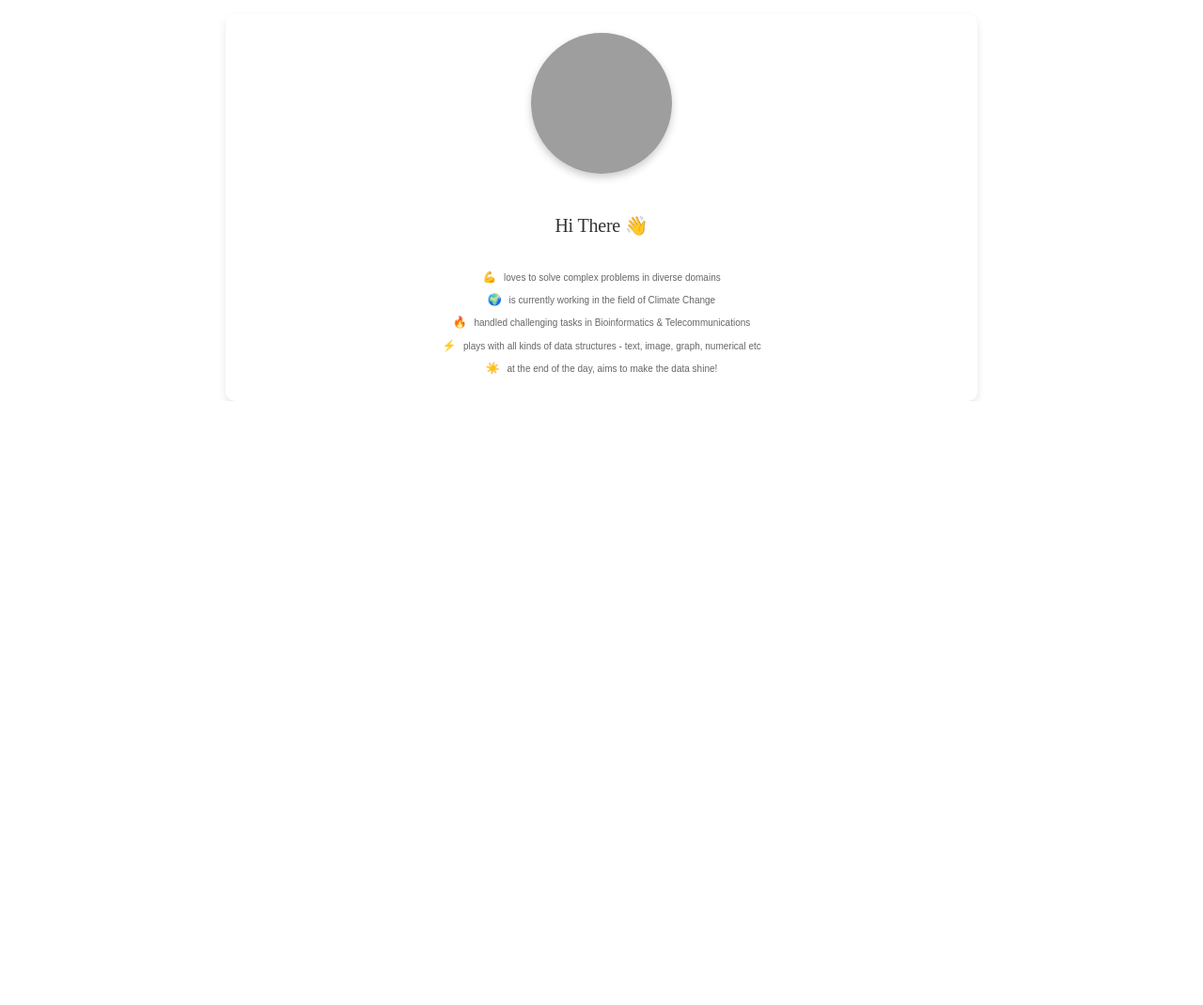
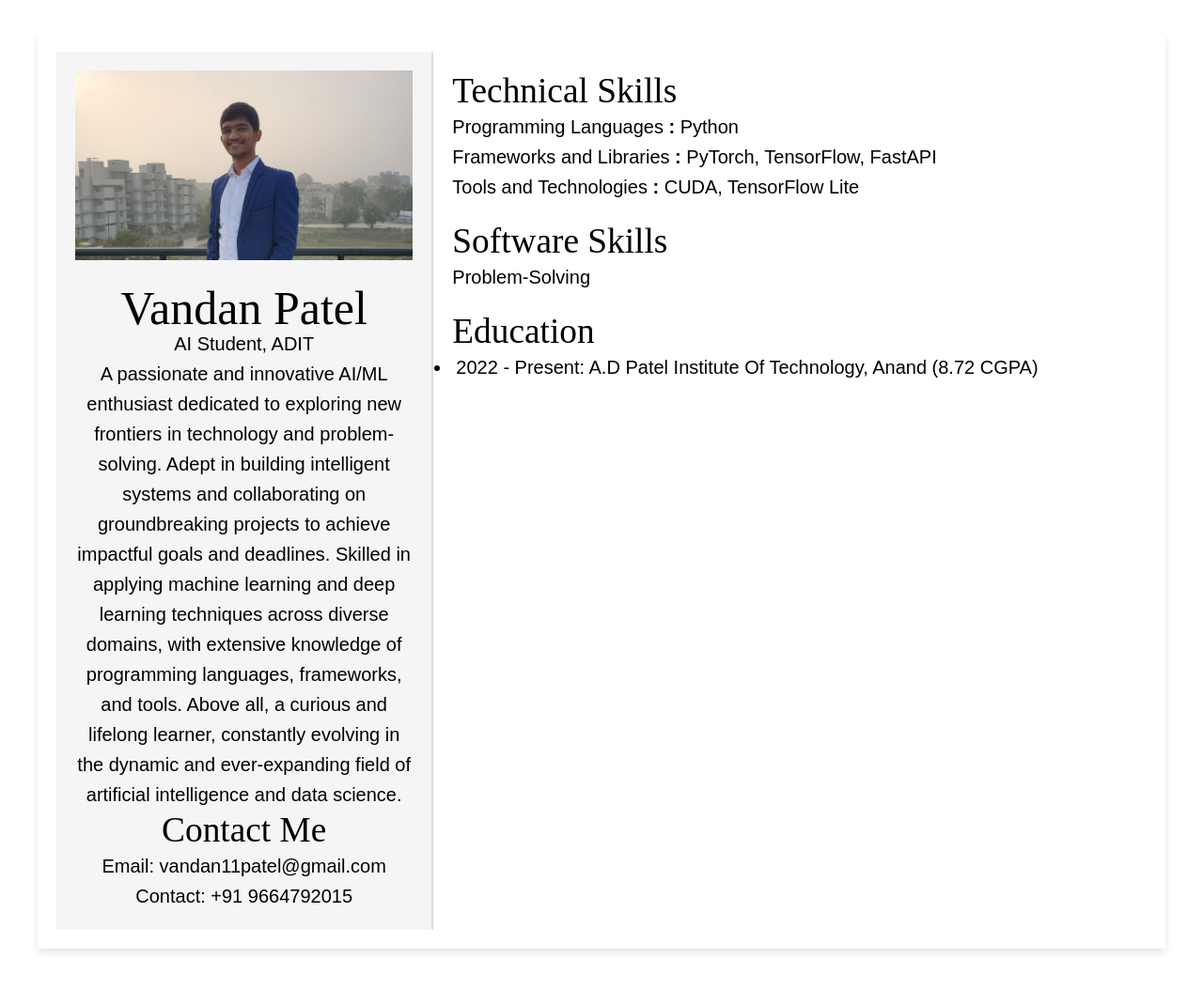
Before and after one commit to patelvandan11/flask12, a Flask app: page /about in a window 1280 px wide. Shown: the part 87-1157 px from the top of the page at 94% size. Before the commit the page ends 514 px from the top, so only its background shows below. Run offline with Flask 2, Linux system fonts and the light colour scheme; grey boxes are pictures that could not be loaded.

Commit message:
add about page also , improve css

```diff
--- a/app.py
+++ b/app.py
@@ -96,18 +96,7 @@ def karl_pearson_out():
 # About route
 @app.route('/about')
 def about():
-    user_info = {
-        "name": "Hi There 👋",
-        "description": [
-            {"emoji": "💪", "text": "loves to solve complex problems in diverse domains"},
-            {"emoji": "🌍", "text": "is currently working in the field of Climate Change"},
-            {"emoji": "🔥", "text": "handled challenging tasks in Bioinformatics & Telecommunications"},
-            {"emoji": "⚡", "text": "plays with all kinds of data structures - text, image, graph, numerical etc"},
-            {"emoji": "☀️", "text": "at the end of the day, aims to make the data shine!"},
-        ],
-        "profile_image": "profile.jpg",
-    }
-    return render_template("about.html", user_info=user_info)
+    return render_template("about.html")
 
 
 # Contact route
@@ -118,15 +107,18 @@ def contact():
 # blog route
 @app.route('/blog')
 def blog():
-    post = {
+    posts = [{
+        "id": 1,
         "title": "Neural Network Back Propagation algorithms from scratch.",
         "date": "Aug 6, 2024",
         "author": "Vandan Patel",
         "description": (
             """Backpropagation is a fundamental supervised learning algorithm used to train artificial neural networks by minimizing prediction errors through iterative weight adjustments. It relies on the chain rule to calculate gradients, efficiently propagate errors backward through the network, and adjust weights to capture complex patterns in data. A practical Python implementation demonstrates forward propagation, parameter initialization, and weight updates ...."""
         ),
+        "link": "https://medium.com/@vandan11patel/neural-network-back-propagation-algorithms-from-scratch-5ad32fd1b9e9"
     }
-    return render_template("blog.html", post=post)
+    ]
+    return render_template("blog.html", posts=posts)
 
 # Run the application
 if __name__ == '__main__':
--- a/static/about.css
+++ b/static/about.css
@@ -1,58 +1,99 @@
-/* About Section Styles */
-.about-container {
-    margin: auto;
-    padding: 2rem;
-    max-width: 800px;
-    background-color: #ffffff;
-    border-radius: 10px;
-    box-shadow: 0px 4px 8px rgba(0, 0, 0, 0.1);
-    text-align: center;
+body {
+    font-family: 'Arial', sans-serif;
+    margin: 0;
+    padding: 0;
+    background-color: #f9f9f9;
+    color: #333;
 }
 
-.profile-img {
-    width: 150px;
-    height: 150px;
-    border-radius: 50%;
-    object-fit: cover;
-    margin-bottom: 1rem;
-    box-shadow: 0px 4px 8px rgba(0, 0, 0, 0.2);
+.resume-container {
+    display: flex;
+    flex-wrap: wrap;
+    max-width: 1200px;
+    margin: 20px auto;
+    padding: 20px;
+    background: #fff;
+    box-shadow: 0 4px 8px rgba(0, 0, 0, 0.1);
 }
 
-.about-content h1 {
-    font-size: 2rem;
-    color: #333;
-    margin-bottom: 1rem;
+.left-column,
+.right-column {
+    padding: 20px;
 }
 
-.about-content p {
-    font-size: 1rem;
-    color: #666;
-    line-height: 1.6;
-    margin: 0.5rem 0;
+.left-column {
+    flex: 1;
+    background: #f5f5f5;
+    text-align: center;
+    border-right: 2px solid #ddd;
 }
 
-.about-content .emoji {
-    font-size: 1.2rem;
-    margin-right: 0.5rem;
+.profile img {
+    border-radius: 0%;
+    width: 100%;
+    height: 50%;
+    margin-bottom: 20px;
 }
 
-/* Add hover effect for profile picture */
-.profile-img:hover {
-    transform: scale(1.05);
-    transition: transform 0.3s ease;
+.right-column {
+    flex: 2;
+}
+
+.skills,
+.software-skills,
+.education,
+.work-experience,
+.additional-experience {
+    margin-bottom: 20px;
+}
+
+h1,
+h2 {
+    color: #444;
+}
+
+a {
+    color: #007bff;
+    text-decoration: none;
+}
+
+a:hover {
+    text-decoration: underline;
 }
 
 /* Responsive Design */
 @media (max-width: 768px) {
-    .about-container {
-        padding: 1.5rem;
+    .resume-container {
+        flex-direction: column;
     }
 
-    .about-content h1 {
-        font-size: 1.5rem;
+    .left-column {
+        border-right: none;
+        border-bottom: 2px solid #ddd;
+    }
+}
+@media (max-width: 992px) {
+    .resume-container {
+        padding: 10px;
     }
 
-    .about-content p {
-        font-size: 0.9rem;
+    .left-column,
+    .right-column {
+        padding: 10px;
     }
 }
+
+@media (max-width: 576px) {
+    .profile img {
+        width: 80%;
+        height: auto;
+    }
+
+    h1 {
+        font-size: 1.5em;
+    }
+
+    h2 {
+        font-size: 1.2em;
+    }
+}
--- a/static/blog.css
+++ b/static/blog.css
@@ -9,7 +9,9 @@
     text-align: justify;
     transition: transform 0.3s ease, box-shadow 0.3s ease;
     margin: 0 auto;
+    margin-bottom: 20px; /* Added space between blog posts */
 }
+
 
 .container:hover {
     transform: translateY(-5px); /* Subtle hover effect for interaction */
--- a/static/pro.css
+++ b/static/pro.css
@@ -142,7 +142,9 @@ main, #content {
     display: flex;
     gap: 20px;
 }
-
+.nav-links a:hover {
+    text-decoration: underline;
+}
 .nav-links a {
     font-weight: bold;
 }
--- a/templates/about.html
+++ b/templates/about.html
@@ -1,23 +1,76 @@
 {% extends 'base.html' %}
-
 {% block title %}About{% endblock %}
 {% block css %}
 <link rel="stylesheet" href="{{ url_for('static', filename='about.css') }}">
 <link rel="stylesheet" href="{{ url_for('static', filename='pro.css') }}">
 <link rel="stylesheet" href="{{ url_for('static', filename='styles.css') }}">
-<link rel="stylesheet" href="{{ url_for('static', filename='about.css') }}">
+<!-- <link rel="stylesheet" href="{{ url_for('static', filename='about.css') }}"> -->
 <link rel="stylesheet" href="{{ url_for('static', filename='pro.css') }}">
 {% endblock %}
-{% block navbar %}{% endblock %}
 
 {% block content %}
-<div class="about-container">
-    <img src="{{ url_for('static', filename=user_info['profile_image']) }}" alt="Profile Picture" class="profile-img">
-    <div class="about-content">
-        <h1>{{ user_info['name'] }}</h1>
-        {% for item in user_info['description'] %}
-            <p><span class="emoji">{{ item.emoji }}</span> {{ item.text }}</p>
-        {% endfor %}
+<div class="resume-container">
+    <!-- Left Column -->
+    <div class="left-column">
+        <div class="profile">
+            <img src="{{ url_for('static', filename='images/van.jpg') }}" alt="Profile Picture">
+            <h2 style="font-size: 50px;">Vandan Patel</h2>
+            <p>AI Student, ADIT</p>
+        </div>
+        <div class="about">
+            <p>
+                A passionate and innovative AI/ML enthusiast dedicated to exploring new frontiers in technology and problem-solving. Adept in building intelligent systems and collaborating on groundbreaking projects to achieve impactful goals and deadlines. Skilled in applying machine learning and deep learning techniques across diverse domains, with extensive knowledge of programming languages, frameworks, and tools. Above all, a curious and lifelong learner, constantly evolving in the dynamic and ever-expanding field of artificial intelligence and data science.
+            </p>
+        </div>
+        <div class="contact">
+            <h2>Contact Me</h2>
+            <p>Email: vandan11patel@gmail.com</p>
+            <p>Contact: +91 9664792015 </p>
+        </div>
+    </div>
+
+    <!-- Right Column -->
+    <div class="right-column">
+        <div class="skills">
+            <h2>Technical Skills</h2>
+            <div class="skills-icons">
+                <p>Programming Languages <b>:</b> Python</p>
+                <p>Frameworks and Libraries
+                     <b>:</b> PyTorch, TensorFlow, FastAPI</p>
+                <p>Tools and Technologies <b>:</b> CUDA, TensorFlow Lite</p>
+
+            </div>
+        </div>
+        <div class="software-skills">
+            <h2>Software Skills</h2>
+            <p>Problem-Solving</p>
+
+        </div>
+        <div class="education">
+            <h2>Education</h2>
+            <ul>
+                <li>2022 - Present: A.D Patel Institute Of Technology, Anand (8.72 CGPA)</li>
+
+            </ul>
+        </div>
+        <!-- <div class="work-experience">
+            <h2>Work Experience</h2>
+            <ul>
+                <li><strong>Fashion Design Intern</strong> at Aditya Birla Group - Liva (June 2021 - Aug 2021)</li>
+                <li><strong>Illustrator</strong> at Pragmatic Art (Sept 2021 - Present)</li>
+            </ul>
+        </div> -->
+        <!-- <div class="additional-experience">
+            <h2>Additional Experiences</h2>
+            <ul>
+                <li>Intern at Dhaari by Deepika</li>
+                <li>Intern at Kanelle at Lakme Fashion Week</li>
+                <li>Intern at Gas Jeans</li>
+            </ul>
+        </div> -->
     </div>
 </div>
 {% endblock %}
+{% block footer %}
+{{ super() }}
+{% endblock %}
--- a/templates/blog.html
+++ b/templates/blog.html
@@ -7,14 +7,15 @@
 
 {% block content %}
 <div class="v">
-
+    {% for post in posts %}
     <div class="container">
         <h1 class="title">{{ post.title }}</h1>
         <div class="meta">
             <span>📅 {{ post.date }}</span> | <span>👤 {{ post.author }}</span>
         </div>
         <p class="description">{{ post.description }}</p>
-        <a href="#" class="read-more">Read More</a>
+        <a href="{{ post.link }}" class="read-more">Read More</a>
     </div>
+    {% endfor %}
 </div>
 {% endblock %}
--- a/templates/footer.html
+++ b/templates/footer.html
@@ -1,13 +1,23 @@
 {% block css %}
-    {% endblock %}
+{% endblock %}
 
-    <footer>
-        <div class="foot">
-            <a href="https://www.linkedin.com/in/patelvandan11"><i class="fa-brands fa-linkedin"></i></a>
-            <a href="https://www.instagram.com/vandan_1_1/"><i class="fa-brands fa-instagram"></i></a>
-            <a href="https://github.com/patelvandan11"><i class="fa-brands fa-github"></i></a>
-            <a href="https://www.kaggle.com/patelvandan115"><i class="fa-brands fa-kaggle"></i></a>
-            <a href="https://medium.com/@vandan11patel"><i class="fa-brands fa-medium"></i></a>
 
-        </div>
-    </footer>
+<footer>
+    <div class="foot">
+        <a href="https://www.linkedin.com/in/patelvandan11" target="_blank" title="LinkedIn">
+            <i class="fa-brands fa-linkedin"></i>
+        </a>
+        <a href="https://www.instagram.com/vandan_1_1/" target="_blank" title="Instagram">
+            <i class="fa-brands fa-instagram"></i>
+        </a>
+        <a href="https://github.com/patelvandan11" target="_blank" title="GitHub">
+            <i class="fa-brands fa-github"></i>
+        </a>
+        <a href="https://www.kaggle.com/patelvandan115" target="_blank" title="Kaggle">
+            <i class="fa-brands fa-kaggle"></i>
+        </a>
+        <a href="https://medium.com/@vandan11patel" target="_blank" title="Medium">
+            <i class="fa-brands fa-medium"></i>
+        </a>
+    </div>
+</footer>
```
Also changed, not shown: templates/base.html (+4 -7 lines).
